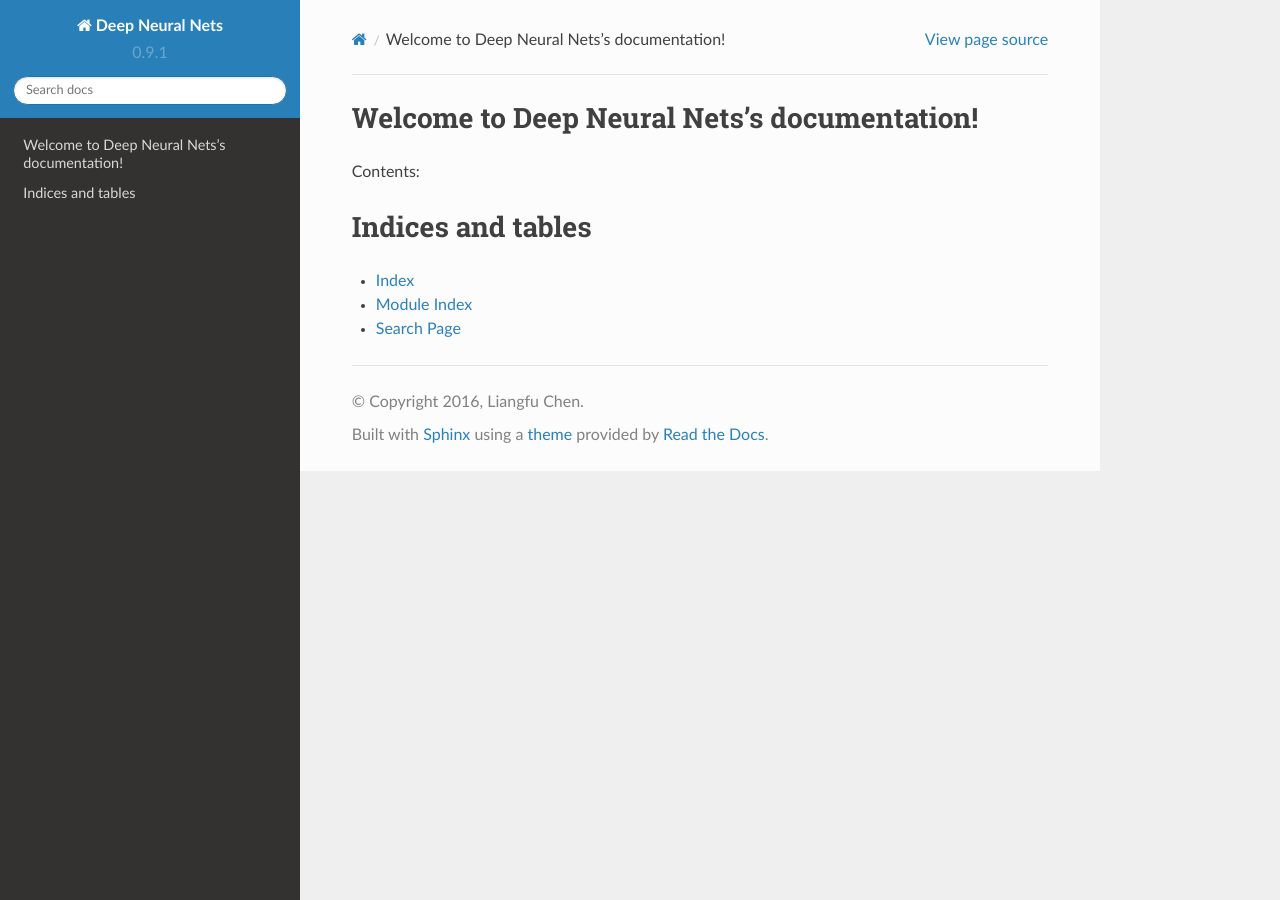
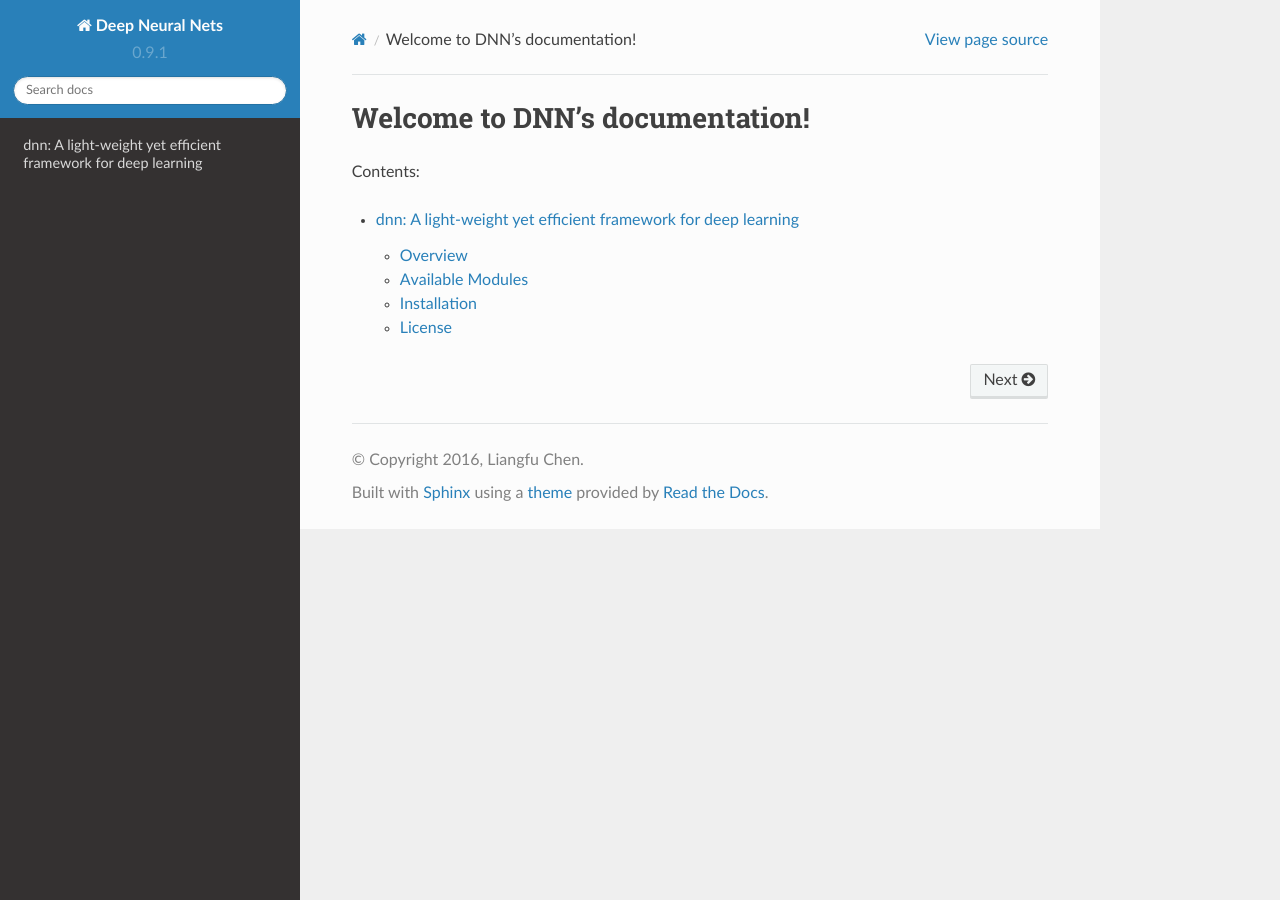
Before and after one commit to liangfu/dnn, a Sphinx documentation site: the page built from doc/sphinx/index.rst, in a window 1280 px wide. Built offline with Sphinx 7.4.7 and the Read the Docs theme 2.0.0, drawn with Linux system fonts in a browser that asks for light colours; some of the changed lines change nothing that is shown.

Commit message:
convert README.md to sphinx-friendly ReST format;

```diff
--- a/doc/sphinx/index.rst
+++ b/doc/sphinx/index.rst
@@ -3,19 +3,12 @@
    You can adapt this file completely to your liking, but it should at least
    contain the root `toctree` directive.
 
-Welcome to Deep Neural Nets's documentation!
-============================================
+Welcome to DNN's documentation!
+===============================
 
 Contents:
 
 .. toctree::
    :maxdepth: 2
 
-
-
-Indices and tables
-==================
-
-* :ref:`genindex`
-* :ref:`modindex`
-* :ref:`search`
+   overview.rst
--- /dev/null
+++ b/doc/sphinx/overview.rst
@@ -0,0 +1,106 @@
+dnn: A light-weight yet efficient framework for deep learning
+=============================================================
+
+.. image:: https://travis-ci.org/liangfu/dnn.svg?branch=master
+  :target: https://travis-ci.org/liangfu/dnn
+
+.. image:: https://img.shields.io/badge/license-MIT-blue.svg
+  :alt: LICENSE
+
+Overview
+--------
+
+The Deep Neural Nets (DNN) library is a deep learning framework designed to be small in size,
+computationally efficient and portable.
+
+We started the project as a fork of the popular `OpenCV <http://opencv.org/>`_ library,
+while removing some components that is not tightly related to the deep learning framework.
+Comparing to Caffe and many other implements, DNN is relatively independent to third-party libraries,
+(Yes, we don't require Boost and Database systems to be install before crafting your own network models)
+and it can be more easily portable to mobile systems, like iOS, Android and RaspberryPi etc.
+
+Available Modules
+-----------------
+
+The following features have been implemented:
+
+ - Mini-batch based learning, with OpenMP support
+ - YAML based network definition
+ - Gradient checking for all implemented layers
+
+The following modules are implemented in current version:
+
+===================== ========================================================================================
+  Module Name          Description
+===================== ========================================================================================
+ `InputDataLayer`      Data Container Layer, for storing original input images
+--------------------- ----------------------------------------------------------------------------------------
+ `ConvolutionLayer`    Convolutional Neural Network Layer, performs 2d convolution upon images
+--------------------- ----------------------------------------------------------------------------------------
+ `SubSamplingLayer`    Sub-Sampling Layer, performs max-pooling operation
+--------------------- ----------------------------------------------------------------------------------------
+ `FullConnectLayer`    Fully Connected Layer, with activation options, e.g. tanh, sigmoid, softmax, relu etc.
+--------------------- ----------------------------------------------------------------------------------------
+ `RecurrentNNLayer`    vallina Recurrent Neural Network (RNN) Layer, for processing sequence data
+--------------------- ----------------------------------------------------------------------------------------
+ `CombineLayer`        Combine Layer, for combining output results from multiple different layers
+===================== ========================================================================================
+
+More modules will be available online !
+
+Network Definition
+~~~~~~~~~~~~~~~~~~
+
+=============  ====================================================================================
+Layer Type     Attributes
+=============  ====================================================================================
+`InputData`    `name`, `n_input_planes`, `input_height`, `input_width`, `seq_length`
+`Convolution`  `name`, `visualize`, `n_output_planes`, `ksize`
+`SubSampling`  `name`, `visualize`, `ksize`
+`FullConnect`  `name`, `input_layer(optional)`, `visualize`, `n_output_planes`, `activation_type`
+`RecurrentNN`  `name`, `n_output_planes`, `seq_length`, `time_index`, `activation_type`
+`Combine`      `name`, `input_layers`, `visualize`, `n_output_planes`
+=============  ====================================================================================
+
+With the above parameters given in YAML format, one can simply define a network.
+For instance, a modifed lenet can be:
+
+.. code-block:: yaml
+
+ %YAML:1.0
+ layers:
+  - {type: InputData, name: input1, n_input_planes: 1, input_height: 28, input_width: 28, seq_length: 1}
+  - {type: Convolution, name: conv1, visualize: 0, n_output_planes: 6, ksize: 5, stride: 1}
+  - {type: SubSampling, name: pool1, visualize: 0, ksize: 2, stride: 2}
+  - {type: Convolution, name: conv2, visualize: 0, n_output_planes: 16, ksize: 5, stride: 1}
+  - {type: SubSampling, name: pool2, visualize: 0, ksize: 2, stride: 2}
+  - {type: FullConnect, name: fc1, visualize: 0, n_output_planes: 10, activation_type: tanh}
+
+Then, by ruuning network training program:
+
+.. code-block:: bash
+
+ $ network train --solver data/mnist/lenet_solver.xml
+
+one can start to train a simple network right away. And this is the way the source code
+and data models are tested in Travis-Ci.
+(See `.travis.yml <https://github.com/liangfu/dnn/blob/master/.travis.yml>`_ in the root directory)
+
+Installation
+------------
+
+`CMake <https://cmake.org>`_ is required for successfully compiling the project.
+
+Under root directory of the project:
+
+.. code-block:: bash
+
+ $ cd $DNN_ROOT
+ $ mkdir build
+ $ cmake ..
+ $ make -j4
+
+License
+-------
+
+MIT
```
